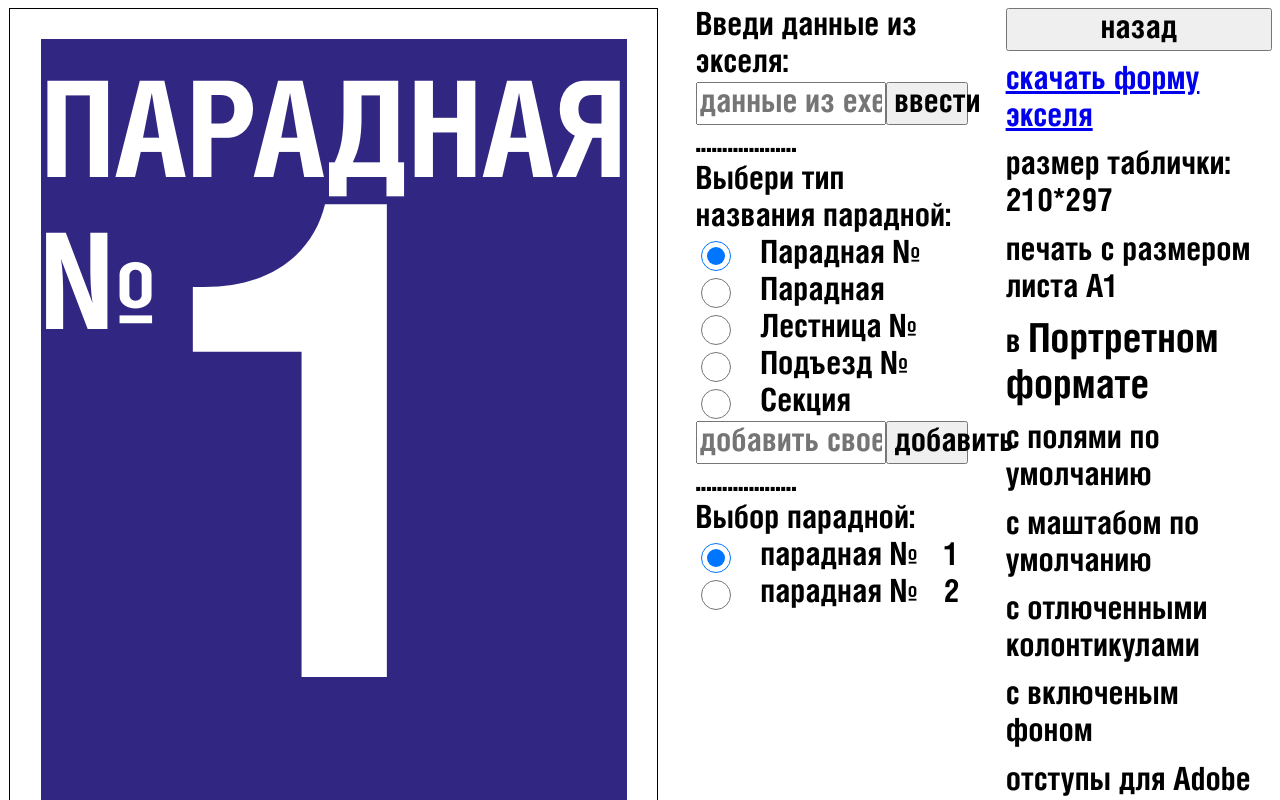
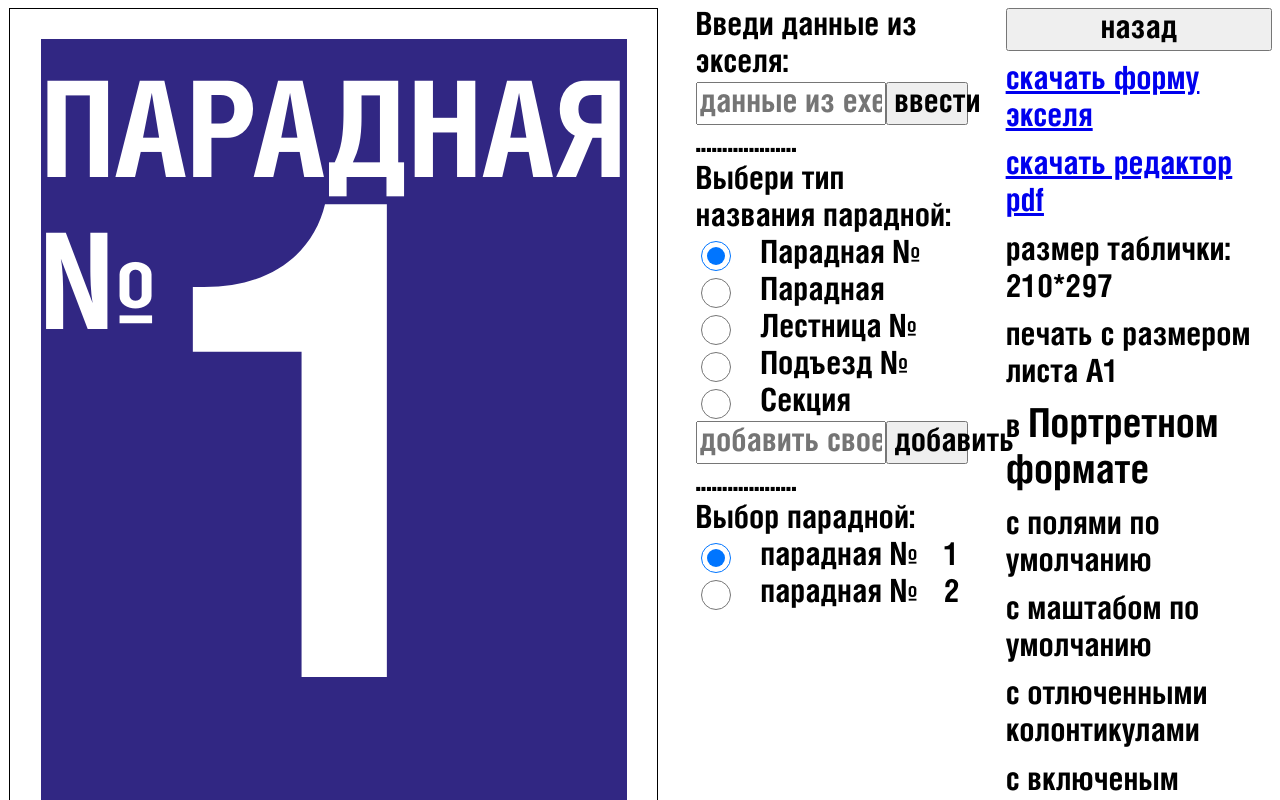
Before and after one commit to mayhemuss/reactmaketsky, a React (Create React App) app: page /big_number in a window 1280 px wide. Shown: the top 800 px of the page. Built offline with nearby package versions, Linux system fonts and the light colour scheme.

Commit message:
add acrobat download

```diff
--- a/src/Components/Instruction/Instruction.jsx
+++ b/src/Components/Instruction/Instruction.jsx
@@ -1,9 +1,10 @@
 import React from "react";
-import { useNavigate } from "react-router-dom";
+import {useNavigate} from "react-router-dom";
 import styles from "./instrutions.module.css";
 import file from "./1exel.xlsx";
+import file2 from "./acrobat.zip";
 
-function Instruction({ height, width, orientering }) {
+function Instruction({height, width, orientering}) {
   const navigate = useNavigate();
 
   const LISTHEIGHT = 841;
@@ -18,17 +19,24 @@ function Instruction({ height, width, orientering }) {
     <div className={styles.container}>
       <button
         className={styles.print_hide}
-        onClick={() => navigate("/", { replace: false })}
+        onClick={() => navigate("/", {replace: false})}
       >
         назад
       </button>
       <div className={styles.print_hide}>
         <a
-
           download="1!форма экселя для табличек.xlsx"
           href={file}
         >
           скачать форму экселя
+        </a>
+      </div>
+      <div className={styles.print_hide}>
+        <a
+          download="acrobat.zip"
+          href={file2}
+        >
+          скачать редактор pdf
         </a>
       </div>
       <div>
```
Also changed, not shown: 2 other files (tests, documents, lock files or other folders).
